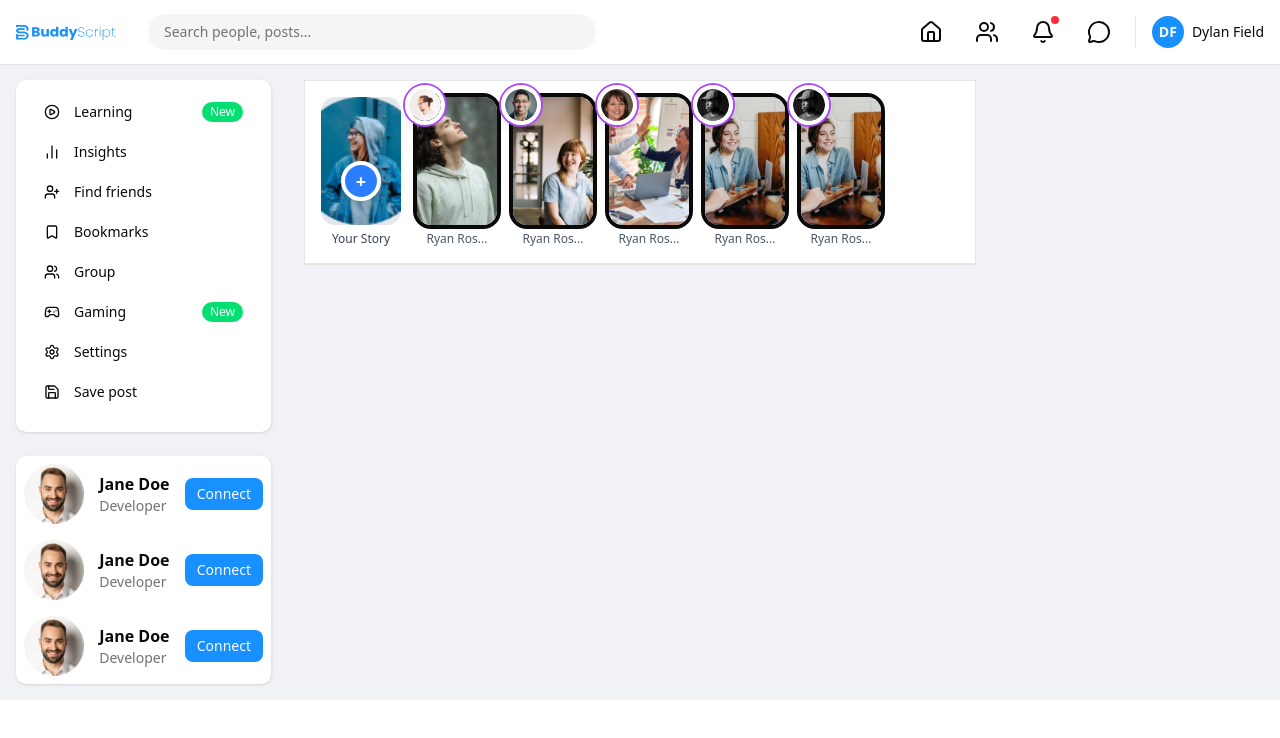
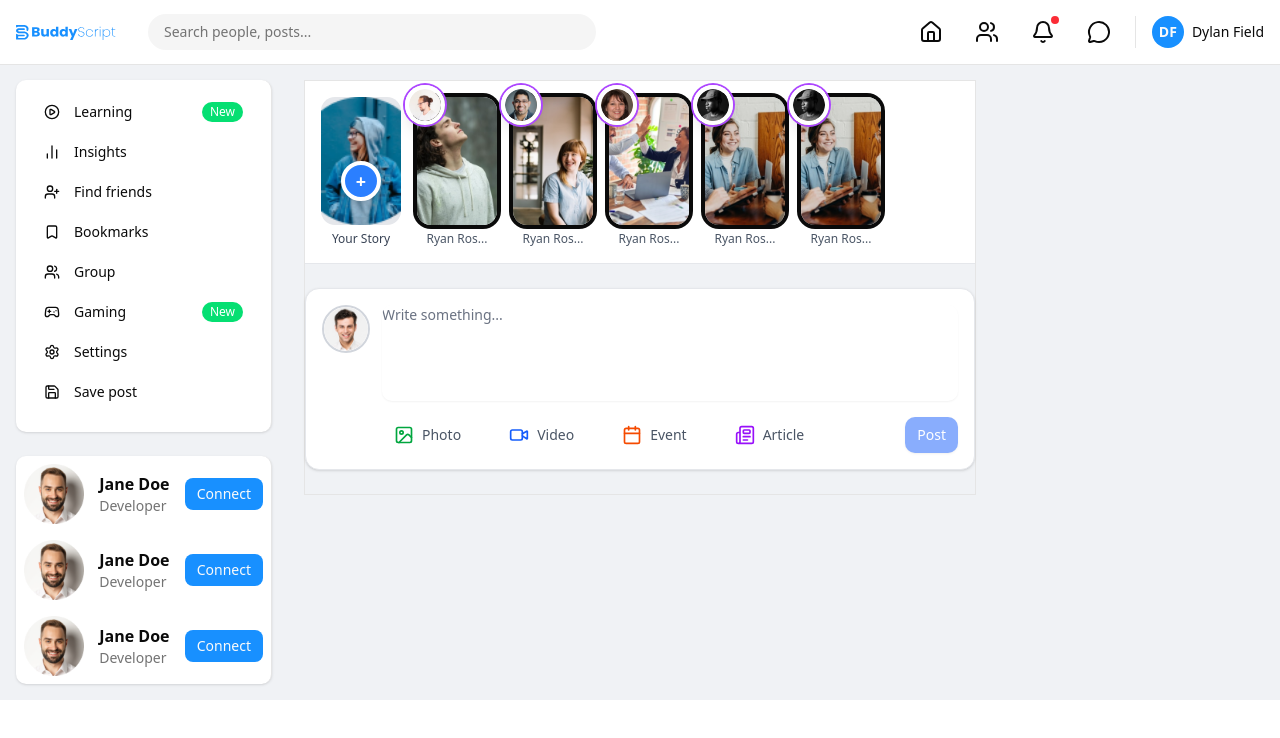
Before and after one commit to rabiulkhan7224/buddy-script, a Next.js app: page / in a window 1280 px wide. Shown: the top 738 px of the page. Built offline with nearby package versions, Linux system fonts and the light colour scheme.

Commit message:
added: postComposer and fixed layout

```diff
--- a/app/(roots)/page.tsx
+++ b/app/(roots)/page.tsx
@@ -5,7 +5,7 @@ export default function Home() {
   return (
     <main className="flex w-full flex-col justify-center bg-[#F0F2F5]  border">
       <Stories />
-      {/* <PostComposer />  */}
+      <PostComposer />
     </main>
   );
 }
```
